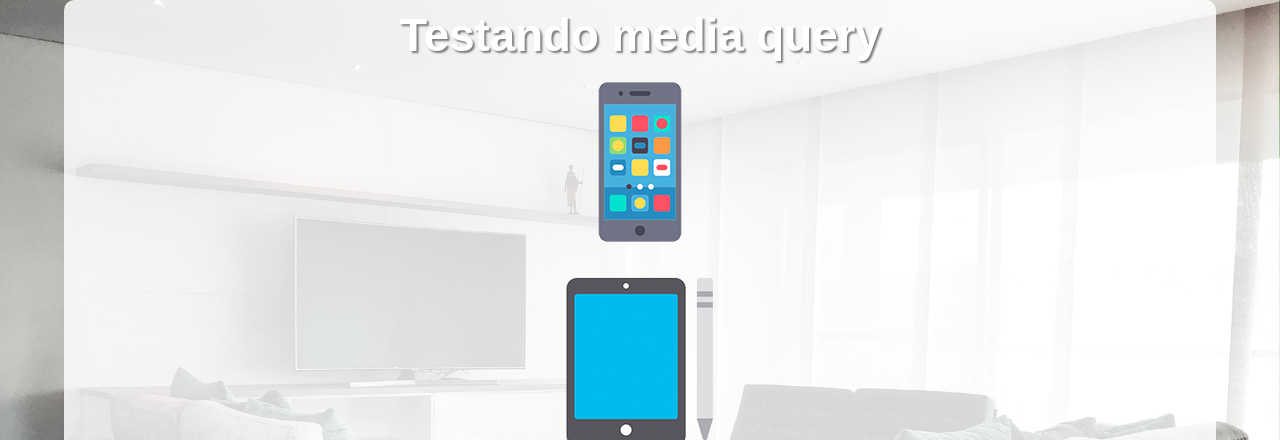
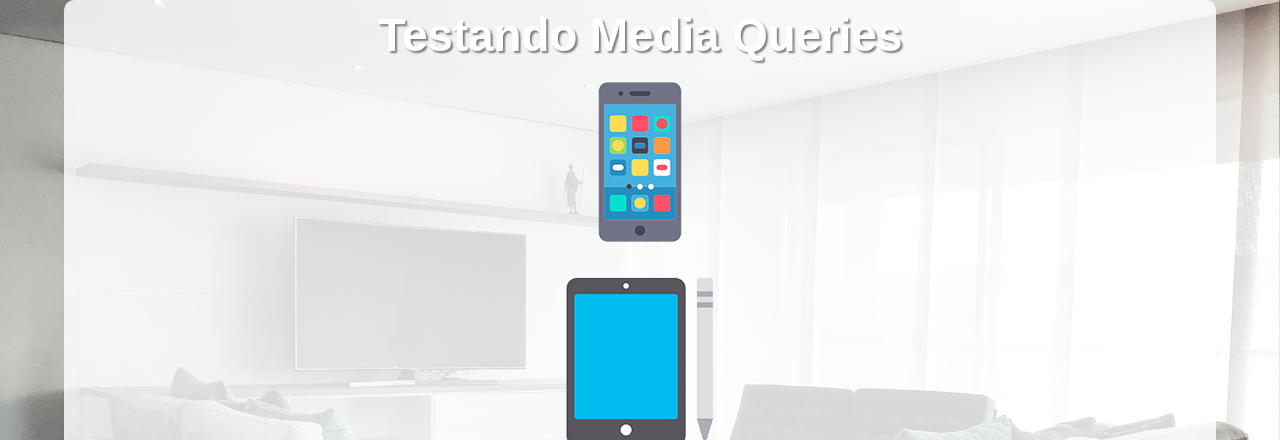
Before and after one commit to erikTody/html-css, a plain HTML site: page exercícios/ex026/mq004/index.html in a window 1280 px wide. Shown: the top 440 px of the page. Drawn offline with Linux system fonts and the light colour scheme.

Commit message:
update exercícios/ex026/mq004/index.html

```diff
--- a/exercícios/ex026/mq004/index.html
+++ b/exercícios/ex026/mq004/index.html
@@ -10,7 +10,7 @@
 </head>
 <body>
   <main>
-    <h1>Testando media query</h1>
+    <h1>Testando Media Queries</h1>
     <img src="imagens/icon-phone.png" alt="Versão para celular" />
     <img src="imagens/icon-tablet.png" alt="Versão para Tablets" />
     <img src="imagens/icon-print" alt="Versão para impressão" />
```
